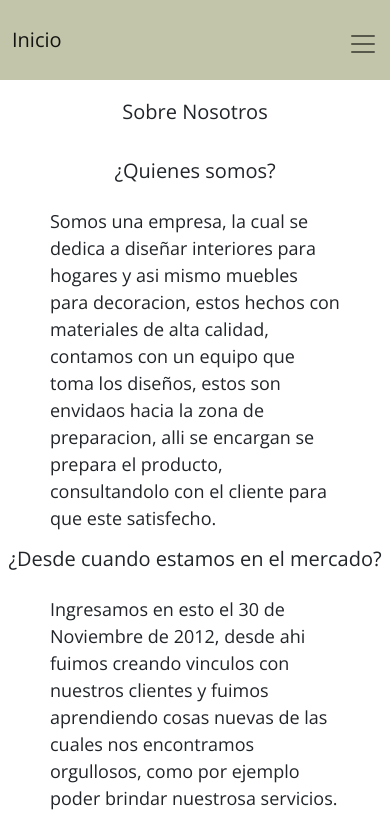
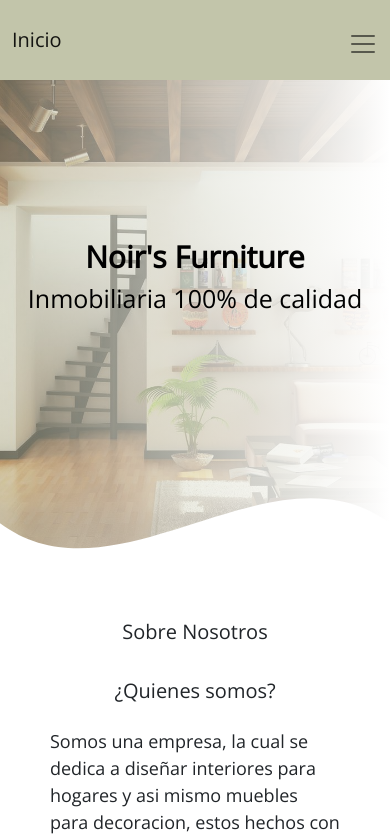
Before and after one commit to tomasbianco09/proyecto-web, a website: page index.html in a window 390 px wide. Shown: the top 840 px of the page. Drawn offline with nearby package versions, Linux system fonts and the light colour scheme.

Commit message:
Ultimos arreglos en index

```diff
--- a/index.html
+++ b/index.html
@@ -52,6 +52,18 @@
                 </div>
             </div>
         </nav>
+        <section class="textos-header">
+            <h1>Noir's Furniture</h1>
+            <h2>Inmobiliaria 100% de calidad</h2>
+        </section>
+        <div class="wave" style="height: 150px; overflow: hidden;">
+            <svg viewBox="0 0 500 150" preserveAspectRatio="none"
+                style="height: 100%; width: 100%;">
+                <path d="M0.00,49.98 C150.00,150.00 349.20,-50.00 500.00,49.98 L500.00,150.00 L0.00,150.00 Z"
+                    style="stroke: none; fill: #fff;">
+                </path>
+            </svg>
+        </div>
     </header>
 
     <!-- Seccion sobre nosotros -->
--- a/scss/_screen1440.scss
+++ b/scss/_screen1440.scss
@@ -6,6 +6,51 @@
       top: 0%;
       grid-area: nav;
       z-index: 2;
+      width: 100%;
+      height: 700px;
+      background: #c2c5aa;
+
+      /* fallback for old browsers */
+      background: -webkit-linear-gradient(to right, hsla(67, 19%, 72%, 0.5), white), url(../img/fondo.jpg);
+
+      /* Chrome 10-25, Safari 5.1-6 */
+      background: linear-gradient(to right, hsla(67, 19%, 72%, 0.5), white), url(../img/fondo.jpg);
+
+      /* W3C, IE 10+/ Edge, Firefox 16+, Chrome 26+, Opera 12+, Safari 7+ */
+      background-size: cover;
+      background-attachment: fixed;
+      position: relative;
+
+      .textos-header {
+        display: flex;
+        height: 500px;
+        width: 100%;
+        align-items: center;
+        justify-content: center;
+        flex-direction: column;
+        text-align: center;
+      }
+    }
+
+    .textos-header {
+      h1 {
+        font-size: 50px;
+        color: black;
+        font-weight: bold;
+      }
+
+      h2 {
+        font-size: 30px;
+        font-weight: 300;
+        color: black;
+      }
+    }
+
+    .wave {
+      position: absolute;
+      // bottom: 0;
+      width: 100%;
+      padding-bottom: 20px;
     }
 
     nav {
--- a/scss/_screen480.scss
+++ b/scss/_screen480.scss
@@ -2,10 +2,20 @@
   /* Seccion Nav */
 
   header {
-    position: sticky;
-    top: 0%;
-    grid-area: nav;
-    z-index: 2;
+    background-position: center;
+    height: 600px;
+    .textos-header {
+      height: 400px;
+    }
+    .textos-header {
+      h1 {
+        font-size: 30px;
+      }
+
+      h2 {
+        font-size: 25px;
+      }
+    }
   }
 
   nav {
--- a/scss/_screen768.scss
+++ b/scss/_screen768.scss
@@ -2,10 +2,7 @@
   /* Seccion Nav */
 
   header {
-    position: sticky;
-    top: 0%;
-    grid-area: nav;
-    z-index: 2;
+    background-position: center;
   }
 
   nav {
--- a/scss/_screen990.scss
+++ b/scss/_screen990.scss
@@ -2,11 +2,9 @@
   /* Seccion Nav */
 
   header {
-    position: sticky;
-    top: 0%;
-    grid-area: nav;
-    z-index: 2;
+    background-position: center;
   }
+
 
   nav {
     width: 100%;
--- a/scss/estilo.scss
+++ b/scss/estilo.scss
@@ -13,6 +13,7 @@
 
 body {
   font-family: 'Open Sans', sans-serif;
+  overflow-x: hidden;
 }
 
 /* Comienzo de Inicio */
@@ -24,6 +25,51 @@ header {
   top: 0%;
   grid-area: nav;
   z-index: 2;
+  width: 100%;
+  height: 700px;
+  background: #c2c5aa;
+
+  /* fallback for old browsers */
+  background: -webkit-linear-gradient(to right, hsla(67, 19%, 72%, 0.5), white), url(../img/fondo.jpg);
+
+  /* Chrome 10-25, Safari 5.1-6 */
+  background: linear-gradient(to right, hsla(67, 19%, 72%, 0.5), white), url(../img/fondo.jpg);
+
+  /* W3C, IE 10+/ Edge, Firefox 16+, Chrome 26+, Opera 12+, Safari 7+ */
+  background-size: cover;
+  background-attachment: fixed;
+  position: relative;
+
+  .textos-header {
+    display: flex;
+    height: 500px;
+    width: 100%;
+    align-items: center;
+    justify-content: center;
+    flex-direction: column;
+    text-align: center;
+  }
+}
+
+.textos-header {
+  h1 {
+    font-size: 50px;
+    color: black;
+    font-weight: bold;
+  }
+
+  h2 {
+    font-size: 30px;
+    font-weight: 300;
+    color: black;
+  }
+}
+
+.wave {
+  position: absolute;
+  // bottom: 0;
+  width: 100%;
+  padding-bottom: 20px;
 }
 
 nav {
```
Also changed, not shown: css/estilo.css, img/fondo.jpg (added).
